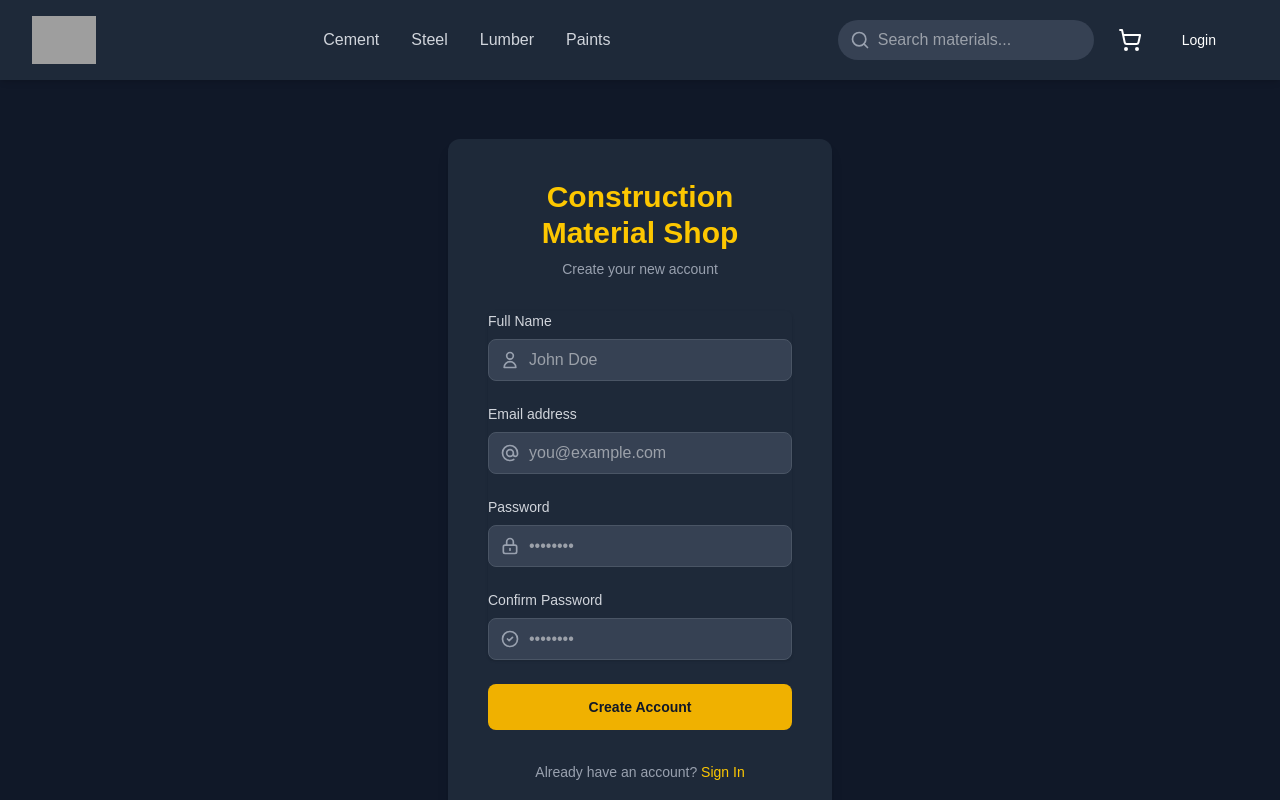
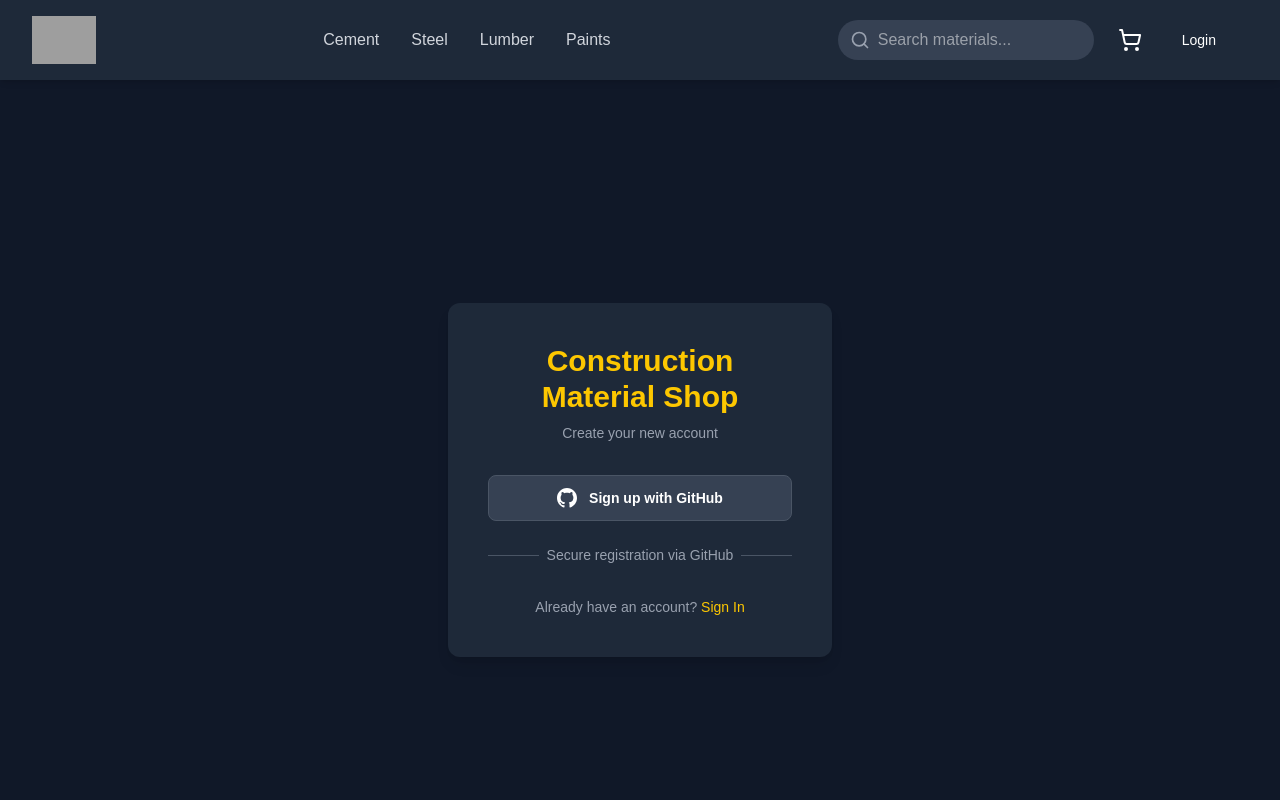
Before and after one commit to Dy-Rongrath/construction-material-shop, a Next.js app: page /register in a window 1280 px wide. Shown: the top 800 px of the page. Built offline with nearby package versions, Linux system fonts and the light colour scheme; grey boxes are pictures that could not be loaded.

Commit message:
feat: implement GitHub authentication for login and registration pages; remove unused utility hooks and database connection files

```diff
--- a/src/app/(auth)/login/page.tsx
+++ b/src/app/(auth)/login/page.tsx
@@ -1,54 +1,19 @@
 'use client';
 import React from 'react';
 
-// Reusable Icon component
-const Icon = ({ path, className = 'w-6 h-6' }: { path: string; className?: string }) => (
-  <svg
-    className={className}
-    fill="none"
-    stroke="currentColor"
-    viewBox="0 0 24 24"
-    xmlns="http://www.w3.org/2000/svg"
-  >
-    <path strokeLinecap="round" strokeLinejoin="round" strokeWidth={2} d={path} />
+// GitHub Icon component
+const GitHubIcon = ({ className = 'w-6 h-6' }: { className?: string }) => (
+  <svg className={className} fill="currentColor" viewBox="0 0 24 24">
+    <path d="M12 0c-6.626 0-12 5.373-12 12 0 5.302 3.438 9.8 8.207 11.387.599.111.793-.261.793-.577v-2.234c-3.338.726-4.033-1.416-4.033-1.416-.546-1.387-1.333-1.756-1.333-1.756-1.089-.745.083-.729.083-.729 1.205.084 1.839 1.237 1.839 1.237 1.07 1.834 2.807 1.304 3.492.997.107-.775.418-1.305.762-1.604-2.665-.305-5.467-1.334-5.467-5.931 0-1.311.469-2.381 1.236-3.221-.124-.303-.535-1.524.117-3.176 0 0 1.008-.322 3.301 1.23.957-.266 1.983-.399 3.003-.404 1.02.005 2.047.138 3.006.404 2.291-1.552 3.297-1.23 3.297-1.23.653 1.653.242 2.874.118 3.176.77.84 1.235 1.911 1.235 3.221 0 4.609-2.807 5.624-5.479 5.921.43.372.823 1.102.823 2.222v3.293c0 .319.192.694.801.576 4.765-1.589 8.199-6.086 8.199-11.386 0-6.627-5.373-12-12-12z" />
   </svg>
-);
-
-// Reusable Input component for Auth forms
-const AuthInput = ({
-  label,
-  id,
-  type = 'text',
-  placeholder,
-  iconPath,
-}: {
-  label: string;
-  id: string;
-  type?: string;
-  placeholder: string;
-  iconPath: string;
-}) => (
-  <div>
-    <label htmlFor={id} className="block text-sm font-medium text-gray-300 mb-2">
-      {label}
-    </label>
-    <div className="relative">
-      <div className="absolute inset-y-0 left-0 pl-3 flex items-center pointer-events-none">
-        <Icon path={iconPath} className="w-5 h-5 text-gray-400" />
-      </div>
-      <input
-        type={type}
-        id={id}
-        name={id}
-        placeholder={placeholder}
-        className="w-full bg-gray-700 border border-gray-600 rounded-lg pl-10 pr-4 py-2 focus:ring-yellow-500 focus:border-yellow-500 transition"
-      />
-    </div>
-  </div>
 );
 
 // Main Login Page Component
 export default function LoginPage() {
+  const handleGitHubLogin = () => {
+    window.location.href = '/api/auth/github';
+  };
+
   return (
     <div className="bg-gray-900 text-white min-h-screen flex items-center justify-center py-12 px-4 sm:px-6 lg:px-8">
       <div className="max-w-md w-full space-y-8 bg-gray-800 p-10 rounded-xl shadow-lg">
@@ -58,53 +23,28 @@
           </h2>
           <p className="mt-2 text-center text-sm text-gray-400">Sign in to your account</p>
         </div>
-        <form className="mt-8 space-y-6" action="#" method="POST">
-          <div className="rounded-md shadow-sm -space-y-px flex flex-col gap-y-6">
-            <AuthInput
-              label="Email address"
-              id="email-address"
-              type="email"
-              placeholder="you@example.com"
-              iconPath="M16 12a4 4 0 10-8 0 4 4 0 008 0zm0 0v1.5a2.5 2.5 0 005 0V12a9 9 0 10-9 9m4.5-1.206a8.959 8.959 0 01-4.5 1.207"
-            />
-            <AuthInput
-              label="Password"
-              id="password"
-              type="password"
-              placeholder="••••••••"
-              iconPath="M12 15v2m-6 4h12a2 2 0 002-2v-6a2 2 0 00-2-2H6a2 2 0 00-2 2v6a2 2 0 002 2zm10-10V7a4 4 0 00-8 0v4h8z"
-            />
-          </div>
 
-          <div className="flex items-center justify-between">
-            <div className="flex items-center">
-              <input
-                id="remember-me"
-                name="remember-me"
-                type="checkbox"
-                className="h-4 w-4 text-yellow-500 focus:ring-yellow-400 border-gray-600 rounded bg-gray-700"
-              />
-              <label htmlFor="remember-me" className="ml-2 block text-sm text-gray-300">
-                Remember me
-              </label>
+        <div className="mt-8 space-y-6">
+          <button
+            onClick={handleGitHubLogin}
+            className="group relative w-full flex justify-center items-center py-3 px-4 border border-gray-600 text-sm font-bold rounded-lg text-white bg-gray-700 hover:bg-gray-600 focus:outline-none focus:ring-2 focus:ring-offset-2 focus:ring-offset-gray-800 focus:ring-yellow-500 transition-colors"
+          >
+            <GitHubIcon className="w-5 h-5 mr-3" />
+            Continue with GitHub
+          </button>
+
+          <div className="relative">
+            <div className="absolute inset-0 flex items-center">
+              <div className="w-full border-t border-gray-600" />
             </div>
-
-            <div className="text-sm">
-              <a href="#" className="font-medium text-yellow-400 hover:text-yellow-300">
-                Forgot your password?
-              </a>
+            <div className="relative flex justify-center text-sm">
+              <span className="px-2 bg-gray-800 text-gray-400">
+                Secure authentication via GitHub
+              </span>
             </div>
           </div>
+        </div>
 
-          <div>
-            <button
-              type="submit"
-              className="group relative w-full flex justify-center py-3 px-4 border border-transparent text-sm font-bold rounded-lg text-gray-900 bg-yellow-500 hover:bg-yellow-400 focus:outline-none focus:ring-2 focus:ring-offset-2 focus:ring-offset-gray-800 focus:ring-yellow-500 transition-colors"
-            >
-              Sign in
-            </button>
-          </div>
-        </form>
         <p className="mt-2 text-center text-sm text-gray-400">
           Don&apos;t have an account?{' '}
           <a href="/register" className="font-medium text-yellow-400 hover:text-yellow-300">
--- a/src/app/(auth)/register/page.tsx
+++ b/src/app/(auth)/register/page.tsx
@@ -1,54 +1,19 @@
 'use client';
 import React from 'react';
 
-// Reusable Icon component
-const Icon = ({ path, className = 'w-6 h-6' }: { path: string; className?: string }) => (
-  <svg
-    className={className}
-    fill="none"
-    stroke="currentColor"
-    viewBox="0 0 24 24"
-    xmlns="http://www.w3.org/2000/svg"
-  >
-    <path strokeLinecap="round" strokeLinejoin="round" strokeWidth={2} d={path} />
+// GitHub Icon component
+const GitHubIcon = ({ className = 'w-6 h-6' }: { className?: string }) => (
+  <svg className={className} fill="currentColor" viewBox="0 0 24 24">
+    <path d="M12 0c-6.626 0-12 5.373-12 12 0 5.302 3.438 9.8 8.207 11.387.599.111.793-.261.793-.577v-2.234c-3.338.726-4.033-1.416-4.033-1.416-.546-1.387-1.333-1.756-1.333-1.756-1.089-.745.083-.729.083-.729 1.205.084 1.839 1.237 1.839 1.237 1.07 1.834 2.807 1.304 3.492.997.107-.775.418-1.305.762-1.604-2.665-.305-5.467-1.334-5.467-5.931 0-1.311.469-2.381 1.236-3.221-.124-.303-.535-1.524.117-3.176 0 0 1.008-.322 3.301 1.23.957-.266 1.983-.399 3.003-.404 1.02.005 2.047.138 3.006.404 2.291-1.552 3.297-1.23 3.297-1.23.653 1.653.242 2.874.118 3.176.77.84 1.235 1.911 1.235 3.221 0 4.609-2.807 5.624-5.479 5.921.43.372.823 1.102.823 2.222v3.293c0 .319.192.694.801.576 4.765-1.589 8.199-6.086 8.199-11.386 0-6.627-5.373-12-12-12z" />
   </svg>
-);
-
-// Reusable Input component for Auth forms
-const AuthInput = ({
-  label,
-  id,
-  type = 'text',
-  placeholder,
-  iconPath,
-}: {
-  label: string;
-  id: string;
-  type?: string;
-  placeholder: string;
-  iconPath: string;
-}) => (
-  <div>
-    <label htmlFor={id} className="block text-sm font-medium text-gray-300 mb-2">
-      {label}
-    </label>
-    <div className="relative">
-      <div className="absolute inset-y-0 left-0 pl-3 flex items-center pointer-events-none">
-        <Icon path={iconPath} className="w-5 h-5 text-gray-400" />
-      </div>
-      <input
-        type={type}
-        id={id}
-        name={id}
-        placeholder={placeholder}
-        className="w-full bg-gray-700 border border-gray-600 rounded-lg pl-10 pr-4 py-2 focus:ring-yellow-500 focus:border-yellow-500 transition"
-      />
-    </div>
-  </div>
 );
 
 // Main Register Page Component
 export default function RegisterPage() {
+  const handleGitHubRegister = () => {
+    window.location.href = '/api/auth/github';
+  };
+
   return (
     <div className="bg-gray-900 text-white min-h-screen flex items-center justify-center py-12 px-4 sm:px-6 lg:px-8">
       <div className="max-w-md w-full space-y-8 bg-gray-800 p-10 rounded-xl shadow-lg">
@@ -58,47 +23,26 @@
           </h2>
           <p className="mt-2 text-center text-sm text-gray-400">Create your new account</p>
         </div>
-        <form className="mt-8 space-y-6" action="#" method="POST">
-          <div className="rounded-md shadow-sm -space-y-px flex flex-col gap-y-6">
-            <AuthInput
-              label="Full Name"
-              id="full-name"
-              type="text"
-              placeholder="John Doe"
-              iconPath="M16 7a4 4 0 11-8 0 4 4 0 018 0zM12 14a7 7 0 00-7 7h14a7 7 0 00-7-7z"
-            />
-            <AuthInput
-              label="Email address"
-              id="email-address"
-              type="email"
-              placeholder="you@example.com"
-              iconPath="M16 12a4 4 0 10-8 0 4 4 0 008 0zm0 0v1.5a2.5 2.5 0 005 0V12a9 9 0 10-9 9m4.5-1.206a8.959 8.959 0 01-4.5 1.207"
-            />
-            <AuthInput
-              label="Password"
-              id="password"
-              type="password"
-              placeholder="••••••••"
-              iconPath="M12 15v2m-6 4h12a2 2 0 002-2v-6a2 2 0 00-2-2H6a2 2 0 00-2 2v6a2 2 0 002 2zm10-10V7a4 4 0 00-8 0v4h8z"
-            />
-            <AuthInput
-              label="Confirm Password"
-              id="confirm-password"
-              type="password"
-              placeholder="••••••••"
-              iconPath="M9 12l2 2 4-4m6 2a9 9 0 11-18 0 9 9 0 0118 0z"
-            />
+
+        <div className="mt-8 space-y-6">
+          <button
+            onClick={handleGitHubRegister}
+            className="group relative w-full flex justify-center items-center py-3 px-4 border border-gray-600 text-sm font-bold rounded-lg text-white bg-gray-700 hover:bg-gray-600 focus:outline-none focus:ring-2 focus:ring-offset-2 focus:ring-offset-gray-800 focus:ring-yellow-500 transition-colors"
+          >
+            <GitHubIcon className="w-5 h-5 mr-3" />
+            Sign up with GitHub
+          </button>
+
+          <div className="relative">
+            <div className="absolute inset-0 flex items-center">
+              <div className="w-full border-t border-gray-600" />
+            </div>
+            <div className="relative flex justify-center text-sm">
+              <span className="px-2 bg-gray-800 text-gray-400">Secure registration via GitHub</span>
+            </div>
           </div>
+        </div>
 
-          <div>
-            <button
-              type="submit"
-              className="group relative w-full flex justify-center py-3 px-4 border border-transparent text-sm font-bold rounded-lg text-gray-900 bg-yellow-500 hover:bg-yellow-400 focus:outline-none focus:ring-2 focus:ring-offset-2 focus:ring-offset-gray-800 focus:ring-yellow-500 transition-colors"
-            >
-              Create Account
-            </button>
-          </div>
-        </form>
         <p className="mt-2 text-center text-sm text-gray-400">
           Already have an account?{' '}
           <a href="/login" className="font-medium text-yellow-400 hover:text-yellow-300">
--- a/src/lib/db.js
+++ /dev/null
@@ -1,10 +0,0 @@
-// Database connection and utilities
-import { PrismaClient } from '@prisma/client';
-
-const globalForPrisma = globalThis;
-
-export const prisma = globalForPrisma.prisma || new PrismaClient();
-
-if (process.env.NODE_ENV !== 'production') globalForPrisma.prisma = prisma;
-
-export default prisma;
--- a/src/lib/utils.js
+++ /dev/null
@@ -1,6 +0,0 @@
-import { clsx } from 'clsx';
-import { twMerge } from 'tailwind-merge';
-
-export function cn(...inputs) {
-  return twMerge(clsx(inputs));
-}
```
Also changed, not shown: src/hooks/useUtils.ts (deleted, +0 -191 lines).
